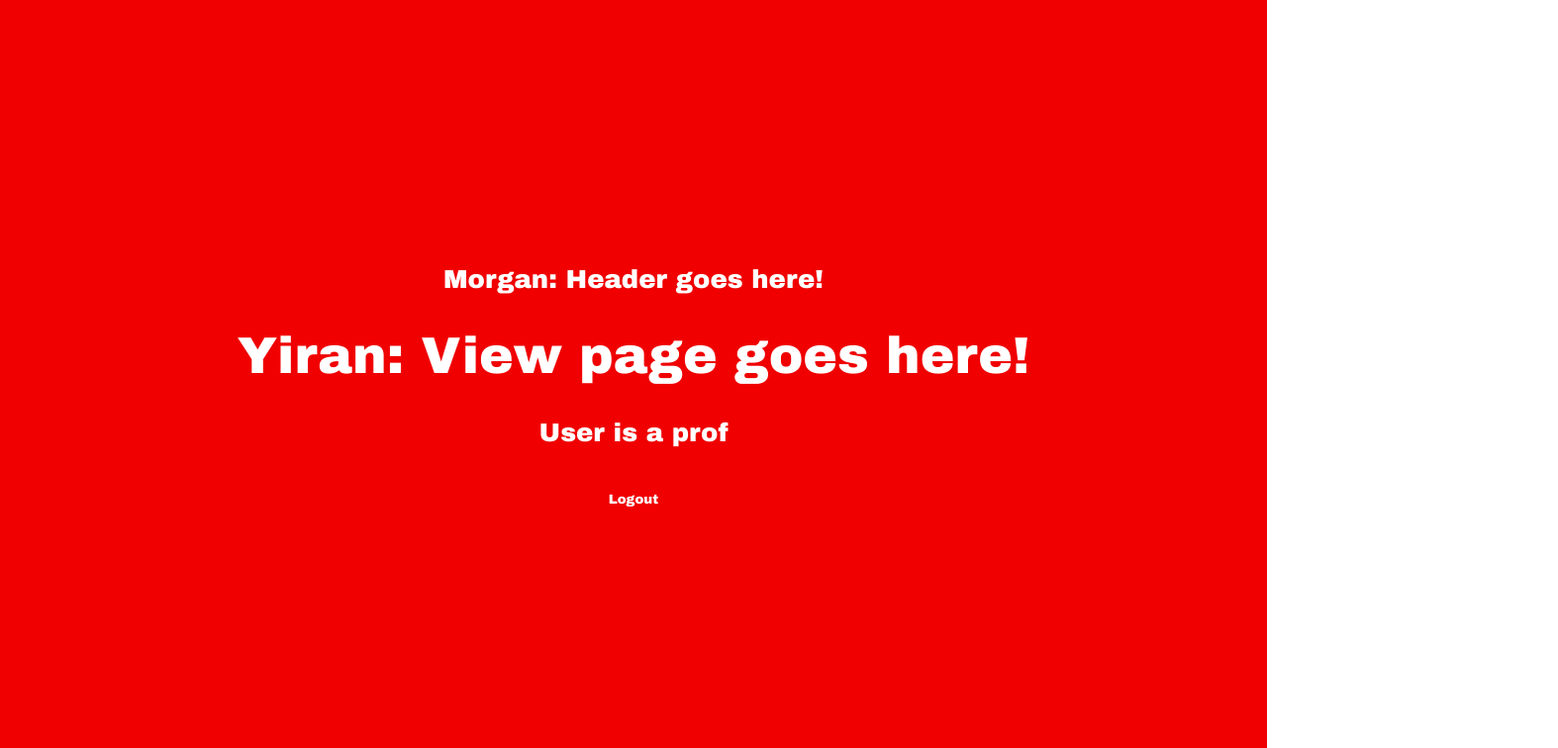
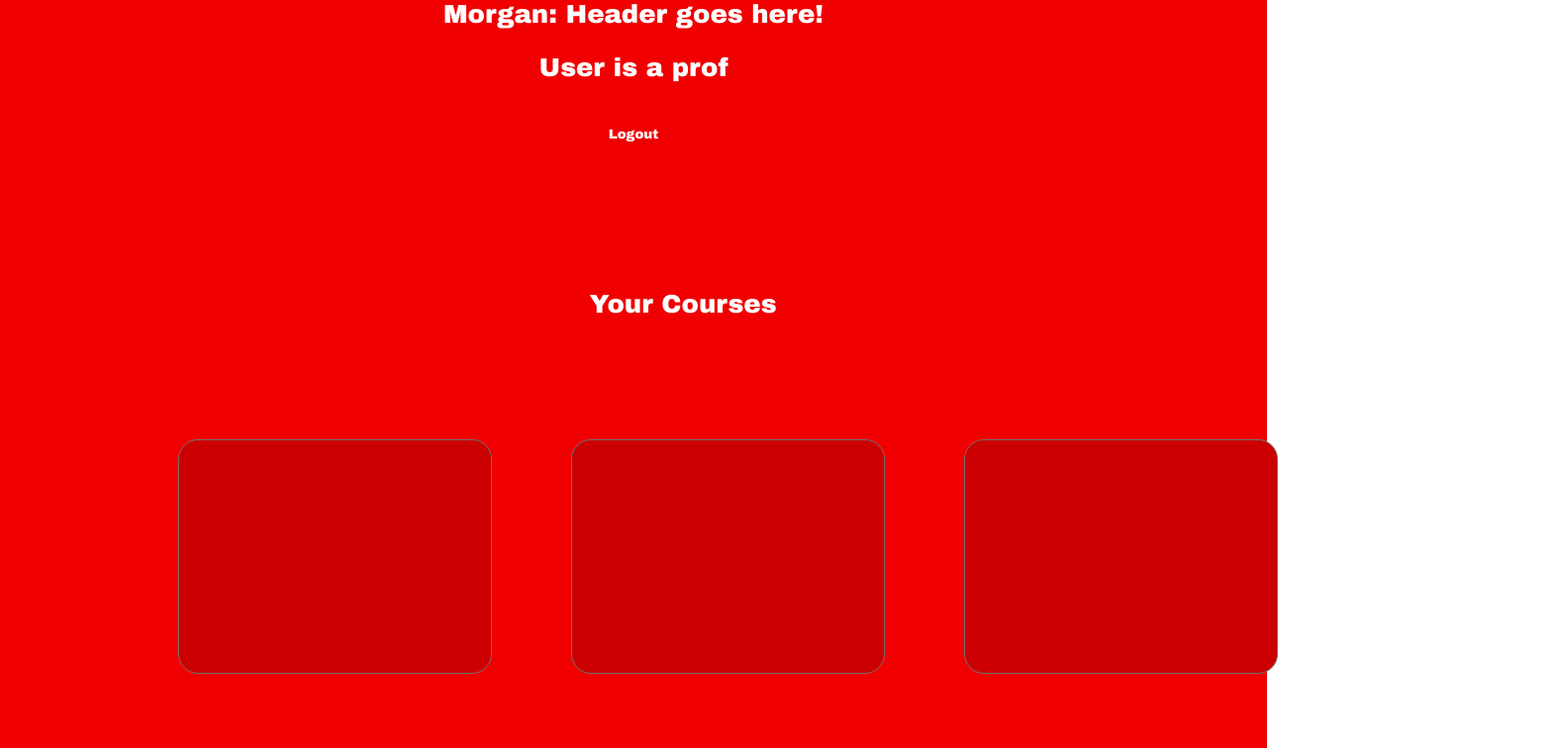
Before and after one commit to SWE-Team-1/attendancetracker, a React (Create React App) app in the folder attendance_tracker_app/: page / in a window 1280 px wide. Both pictures are taken after a click on the button "Login as prof". Shown: the top 756 px of the page at 99% size, 1574 px wide, since content can reach past the window. Built offline with nearby package versions, Linux system fonts and the light colour scheme.

Commit message:
Extract HTML from file and place into React site

```diff
--- /dev/null
+++ b/attendance_tracker_app/src/View.css
@@ -0,0 +1,52 @@
+.titleCourses {
+    font-size: 26px;
+    text-indent: 100px;
+    margin-top: 130px;
+}
+
+.totalFrame {
+    padding-left: 100px;
+    height: 760px;
+    width: 100%;
+}
+
+.editCourse {
+    padding-left: 80%;
+    height: 120px;
+    width: 550px;
+}
+
+.courses {
+    float: left;
+    height: 235px;
+    width: 315px;
+    background-color: rgb(204, 0, 0);
+    border-radius: 20px;
+    margin-left: 80px;
+    margin-top: 80px;
+    border: .1px solid rgb(112, 112, 112);
+}
+
+.editButton {
+    display: block;
+    height: 60px;
+    width: 260px;
+    margin-right: 160px;
+    text-align: center;
+    font-size: 16px;
+    line-height: 58px;
+    font-weight: 600;
+}
+
+.addCourse {
+    background-color: rgb(204, 0, 0);
+    border: .1px solid rgb(112, 112, 112);
+    color: rgb(255, 255, 255);
+    border-radius: 20px;
+    text-shadow: .1px .1px 2px rgb(0, 0, 0);
+}
+
+.removeCourse {
+    color: rgb(94, 94, 94);
+    text-shadow: .1px .1px 0px rgb(0, 0, 0);
+}
--- a/attendance_tracker_app/src/View.js
+++ b/attendance_tracker_app/src/View.js
@@ -1,4 +1,5 @@
 import React from 'react'
+import './View.css'
 
 class View extends React.Component {
   constructor (props) {
@@ -15,12 +16,22 @@ class View extends React.Component {
         <div className='Header'>
           Morgan: Header goes here!
         </div>
+        <p>User is a {this.props.prof ? 'prof' : 'student'}</p>
+        <button onClick={() => this.props.logout()}>Logout</button>
+
         <div>
-          <h1>
-            Yiran: View page goes here!
-          </h1>
-          <p>User is a {this.props.prof ? 'prof' : 'student'}</p>
-          <button onClick={() => this.props.logout()}>Logout</button>
+          <h5 class='titleCourses'>Your Courses</h5>
+          <div class='totalFrame'>
+            <a href='#' class='courses'></a>
+            <a href='#' class='courses'></a>
+            <a href='#' class='courses'></a>
+            <a href='#' class='courses'></a>
+            <a href='#' class='courses'></a>
+          </div>
+          <div class='editCourse'>
+            <a href='#' class='editButton addCourse'>ADD NEW COURSE</a>
+            <a href='#' class='editButton removeCourse'>REMOVE COURSE</a>
+          </div>
         </div>
       </div>
     )
--- a/attendance_tracker_app/src/views.html
+++ /dev/null
@@ -1,89 +0,0 @@
-<!DOCTYPE html>
-<html lang="en">
-
-<head>
-    <meta charset="UTF-8">
-    <meta name="viewport" content="width=device-width, initial-scale=1.0">
-    <title>Views</title>
-</head>
-<style>
-    * {
-        margin: 0px;
-        padding: 0px;
-        text-decoration: none;
-    }
-
-    .titleCourses {
-        font-size: 26px;
-        text-indent: 100px;
-        margin-top: 130px;
-    }
-
-    .totalFrame {
-        padding-left: 100px;
-        height: 760px;
-        width: 100%;
-        /* background-color: pink; */
-    }
-
-    .editCourse {
-        padding-left: 80%;
-        height: 120px;
-        width: 550px;
-        /* background-color: powderblue; */
-    }
-
-    .courses {
-        float: left;
-        height: 235px;
-        width: 315px;
-        background-color: rgb(204, 0, 0);
-        border-radius: 20px;
-        margin-left: 80px;
-        margin-top: 80px;
-        border: .1px solid rgb(112, 112, 112);
-    }
-
-    .editButton {
-        display: block;
-        height: 60px;
-        width: 260px;
-        margin-right: 160px;
-        text-align: center;
-        font-size: 16px;
-        line-height: 58px;
-        font-weight: 600;
-    }
-
-    .addCourse {
-        background-color: rgb(204, 0, 0);
-        border: .1px solid rgb(112, 112, 112);
-        color: rgb(255, 255, 255);
-        border-radius: 20px;
-        text-shadow: .1px .1px 2px rgb(0, 0, 0);
-    }
-
-    .removeCourse {
-        color: rgb(94, 94, 94);
-        text-shadow: .1px .1px 0px rgb(0, 0, 0);
-    }
-</style>
-
-<body>
-    <h5 class="titleCourses">Your Courses</h5>
-    <div class="totalFrame">
-        <a href="#" class="courses"></a>
-        <a href="#" class="courses"></a>
-        <a href="#" class="courses"></a>
-        <a href="#" class="courses"></a>
-        <a href="#" class="courses"></a>
-    </div>
-    <div class="editCourse">
-        <a href="#" class="editButton addCourse">ADD NEW COURSE</a>
-        <a href="#" class="editButton removeCourse">REMOVE COURSE</a>
-    </div>
-
-
-</body>
-
-</html>
```
